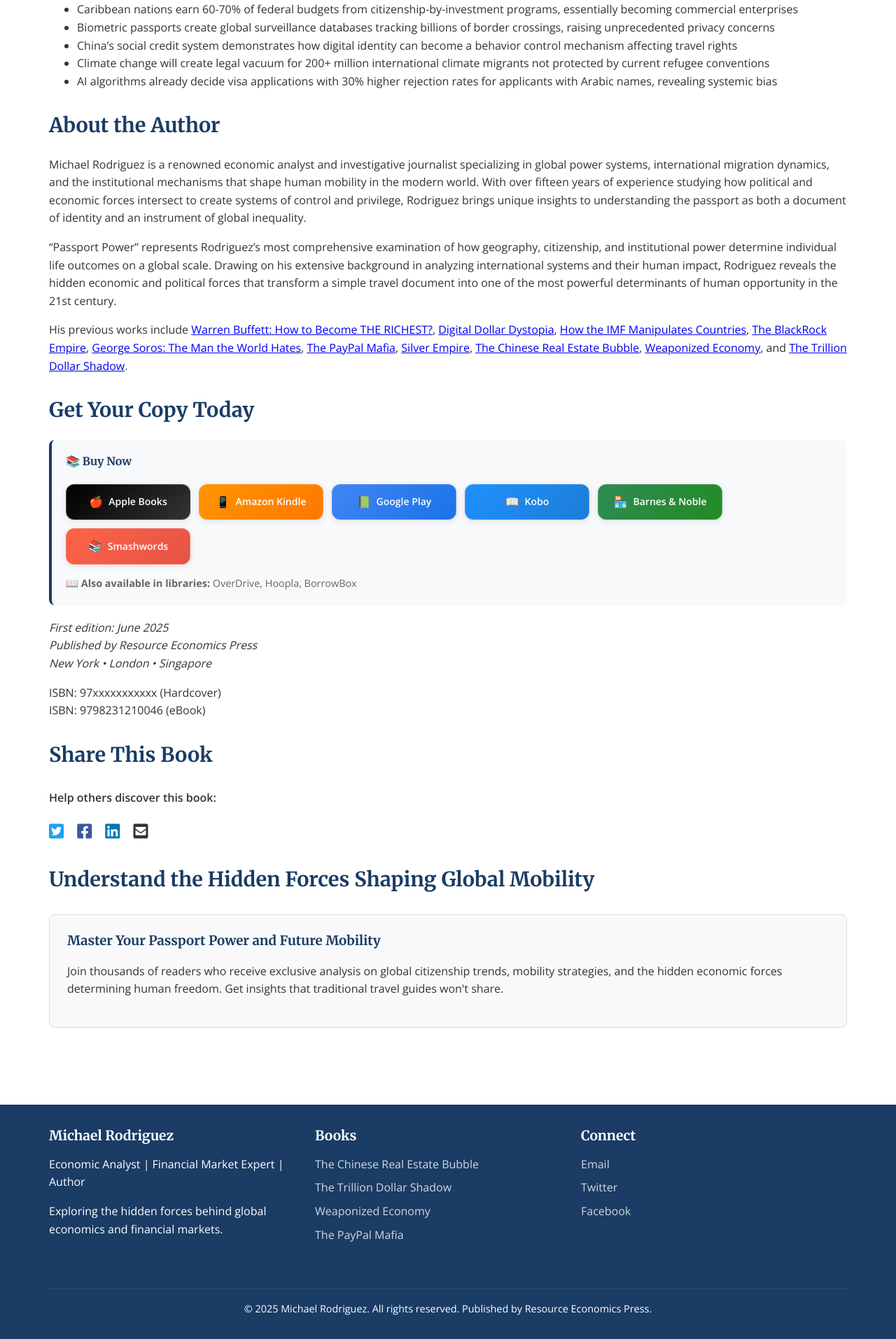
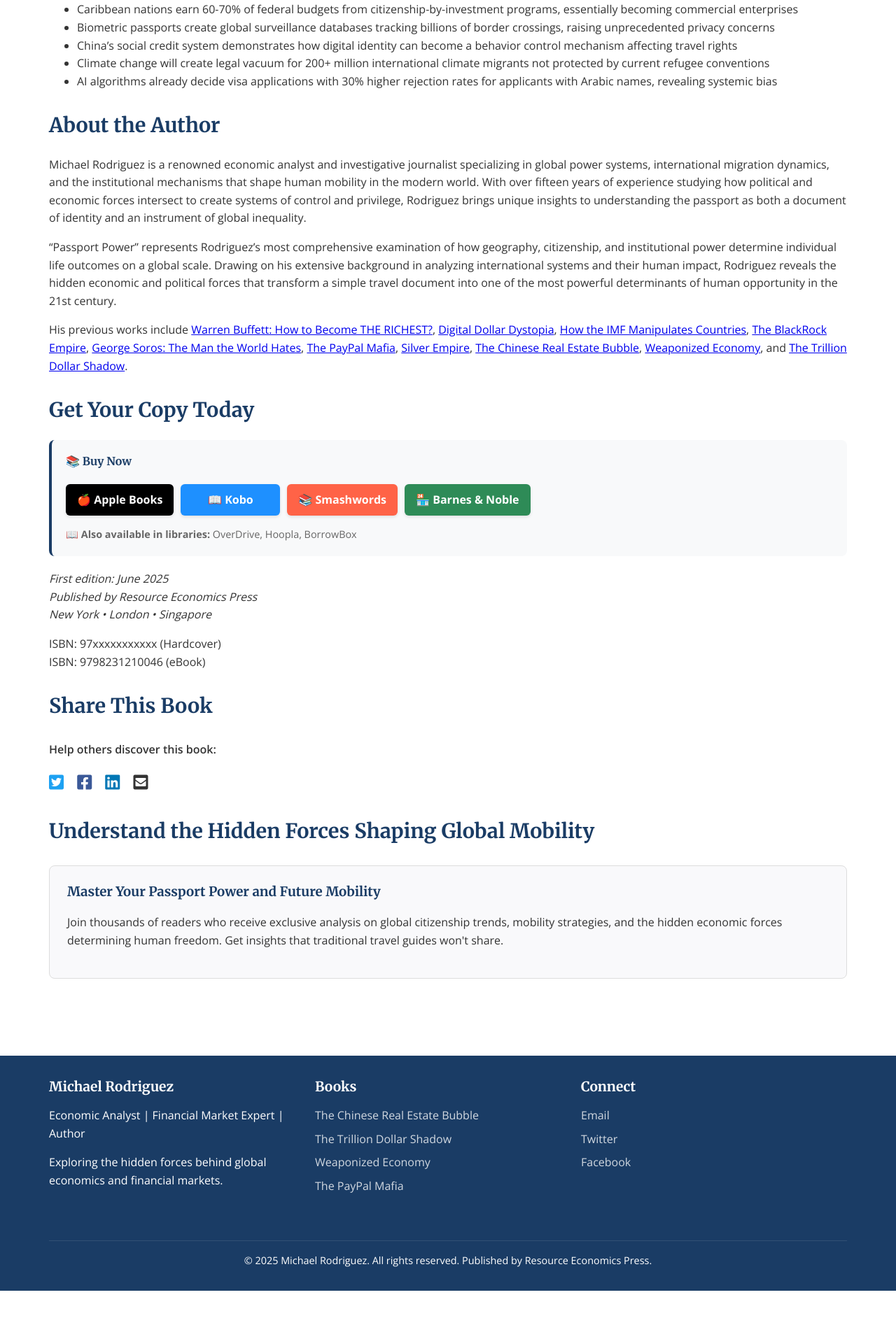
Before and after one commit to Zews123/michael-rodriguez-books, a Jekyll site: the page built from books/Passport-Power.md, in a window 1280 px wide. Shown: the part 1706-3620 px from the top of the page at 70% size. Built offline with Jekyll 4.4.1, drawn with Linux system fonts in a browser that asks for light colours; after the commit the page ends 3551 px from its top, so only the background shows below that; some of the changed lines change nothing that is shown.

Commit message:
Update Passport-Power.md

```diff
--- a/books/Passport-Power.md
+++ b/books/Passport-Power.md
@@ -57,31 +57,11 @@
 <div style="background-color: #f8f9fa; padding: 20px; border-radius: 8px; margin: 20px 0; border-left: 4px solid #1a3c65;">
   <h4 style="margin-top: 0; color: #1a3c65;">📚 Buy Now</h4>
 
-  <div class="book-buttons" style="display: flex; flex-wrap: wrap; gap: 12px; margin-bottom: 15px;">
-    <a href="https://books.apple.com/us/book/passport-power-how-your-travel-document-shapes-global/id6746773141" target="_blank" rel="noopener noreferrer" class="book-btn apple-btn">
-      <span class="btn-icon">🍎</span>
-      <span class="btn-text">Apple Books</span>
-    </a>
-    <a href="#" target="_blank" rel="noopener noreferrer" class="book-btn kindle-btn">
-      <span class="btn-icon">📱</span>
-      <span class="btn-text">Amazon Kindle</span>
-    </a>
-    <a href="#" target="_blank" rel="noopener noreferrer" class="book-btn google-btn">
-      <span class="btn-icon">📗</span>
-      <span class="btn-text">Google Play</span>
-    </a>
-    <a href="https://www.kobo.com/ww/en/ebook/passport-power-how-your-travel-document-shapes-global-economics-and-your-personal-freedom" target="_blank" rel="noopener noreferrer" class="book-btn kobo-btn">
-      <span class="btn-icon">📖</span>
-      <span class="btn-text">Kobo</span>
-    </a>
-    <a href="https://www.barnesandnoble.com/w/passport-power-michael-rodriguez/1147531115?ean=2940181418868" target="_blank" rel="noopener noreferrer" class="book-btn bn-btn">
-      <span class="btn-icon">🏪</span>
-      <span class="btn-text">Barnes & Noble</span>
-    </a>
-    <a href="https://www.smashwords.com/books/view/1783438" target="_blank" rel="noopener noreferrer" class="book-btn smash-btn">
-      <span class="btn-icon">📚</span>
-      <span class="btn-text">Smashwords</span>
-    </a>
+  <div class="book-buttons" style="display: flex; flex-wrap: wrap; gap: 10px; margin-bottom: 15px;">
+    <a href="https://books.apple.com/us/book/passport-power-how-your-travel-document-shapes-global/id6746773141" target="_blank" rel="noopener noreferrer" class="book-btn book-btn-apple">🍎 Apple Books</a>
+    <a href="https://www.kobo.com/ww/en/ebook/passport-power-how-your-travel-document-shapes-global-economics-and-your-personal-freedom" target="_blank" rel="noopener noreferrer" class="book-btn book-btn-kobo">📖 Kobo</a>
+    <a href="https://www.smashwords.com/books/view/1783438" target="_blank" rel="noopener noreferrer" class="book-btn book-btn-smash">📚 Smashwords</a>
+    <a href="https://www.barnesandnoble.com/w/passport-power-michael-rodriguez/1147531115?ean=2940181418868" target="_blank" rel="noopener noreferrer" class="book-btn book-btn-bn">🏪 Barnes & Noble</a>
   </div>
 
   <p style="margin: 0; font-size: 0.9em; color: #666;">
@@ -91,94 +71,37 @@
 
 <style>
 .book-btn {
-  display: inline-flex;
-  align-items: center;
-  gap: 8px;
-  padding: 12px 18px;
-  border-radius: 12px;
+  background-color: #1a3c65;
+  color: white;
+  padding: 10px 16px;
+  border-radius: 6px;
   text-decoration: none;
-  font-weight: 600;
-  font-size: 14px;
-  min-width: 140px;
-  justify-content: center;
-  transition: all 0.3s ease;
-  box-shadow: 0 2px 8px rgba(0,0,0,0.1);
-  border: 1px solid rgba(255,255,255,0.2);
+  font-weight: bold;
+  display: inline-block;
+  text-align: center;
+  min-width: 110px;
+  transition: transform 0.2s ease, box-shadow 0.2s ease;
+  box-shadow: 0 2px 4px rgba(0,0,0,0.1);
 }
 
 .book-btn:hover {
-  transform: translateY(-2px);
-  box-shadow: 0 4px 15px rgba(0,0,0,0.2);
+  transform: translateY(-1px);
+  box-shadow: 0 4px 8px rgba(0,0,0,0.15);
   text-decoration: none;
-}
-
-.btn-icon {
-  font-size: 16px;
-}
-
-.btn-text {
-  color: inherit;
-}
-
-/* Apple style with gradient */
-.apple-btn {
-  background: linear-gradient(135deg, #000 0%, #333 100%);
-  color: white;
-}
-.apple-btn:hover {
-  background: linear-gradient(135deg, #333 0%, #555 100%);
   color: white;
 }
 
-/* Amazon Kindle orange */
-.kindle-btn {
-  background: linear-gradient(135deg, #ff9500 0%, #ff7700 100%);
-  color: white;
-}
-.kindle-btn:hover {
-  background: linear-gradient(135deg, #ff7700 0%, #e55500 100%);
-  color: white;
-}
+.book-btn-apple { background-color: #000; }
+.book-btn-apple:hover { background-color: #333; }
 
-/* Google blue */
-.google-btn {
-  background: linear-gradient(135deg, #4285f4 0%, #1a73e8 100%);
-  color: white;
-}
-.google-btn:hover {
-  background: linear-gradient(135deg, #1a73e8 0%, #1557b0 100%);
-  color: white;
-}
+.book-btn-kobo { background-color: #1e90ff; }
+.book-btn-kobo:hover { background-color: #1c7ed6; }
 
-/* Kobo blue */
-.kobo-btn {
-  background: linear-gradient(135deg, #1e90ff 0%, #1c7ed6 100%);
-  color: white;
-}
-.kobo-btn:hover {
-  background: linear-gradient(135deg, #1c7ed6 0%, #1864ab 100%);
-  color: white;
-}
+.book-btn-smash { background-color: #ff6347; }
+.book-btn-smash:hover { background-color: #e55347; }
 
-/* Barnes & Noble green */
-.bn-btn {
-  background: linear-gradient(135deg, #2e8b57 0%, #228b22 100%);
-  color: white;
-}
-.bn-btn:hover {
-  background: linear-gradient(135deg, #228b22 0%, #006400 100%);
-  color: white;
-}
-
-/* Smashwords red */
-.smash-btn {
-  background: linear-gradient(135deg, #ff6347 0%, #e55347 100%);
-  color: white;
-}
-.smash-btn:hover {
-  background: linear-gradient(135deg, #e55347 0%, #cc3333 100%);
-  color: white;
-}
+.book-btn-bn { background-color: #2e8b57; }
+.book-btn-bn:hover { background-color: #228b22; }
 
 @media (max-width: 768px) {
   .book-buttons {
@@ -186,7 +109,7 @@
   }
   .book-btn {
     width: 100%;
-    margin-bottom: 8px;
+    margin-bottom: 5px;
   }
 }
 </style>
```
